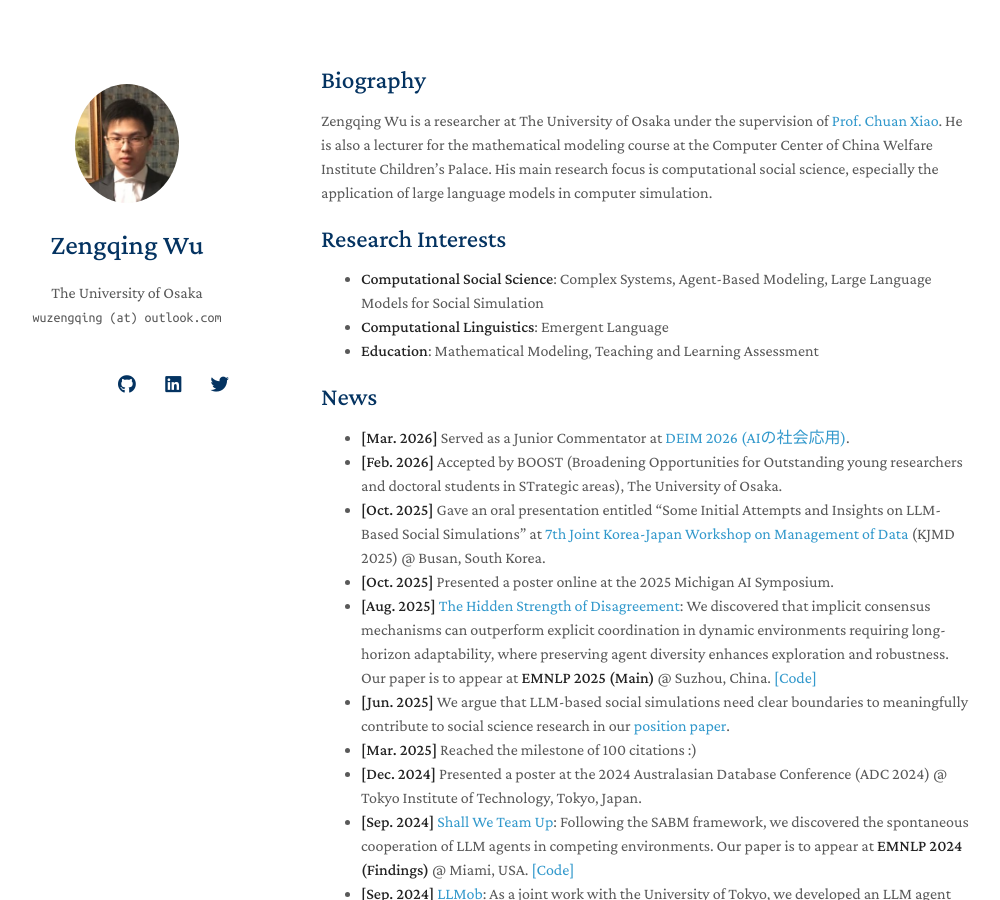
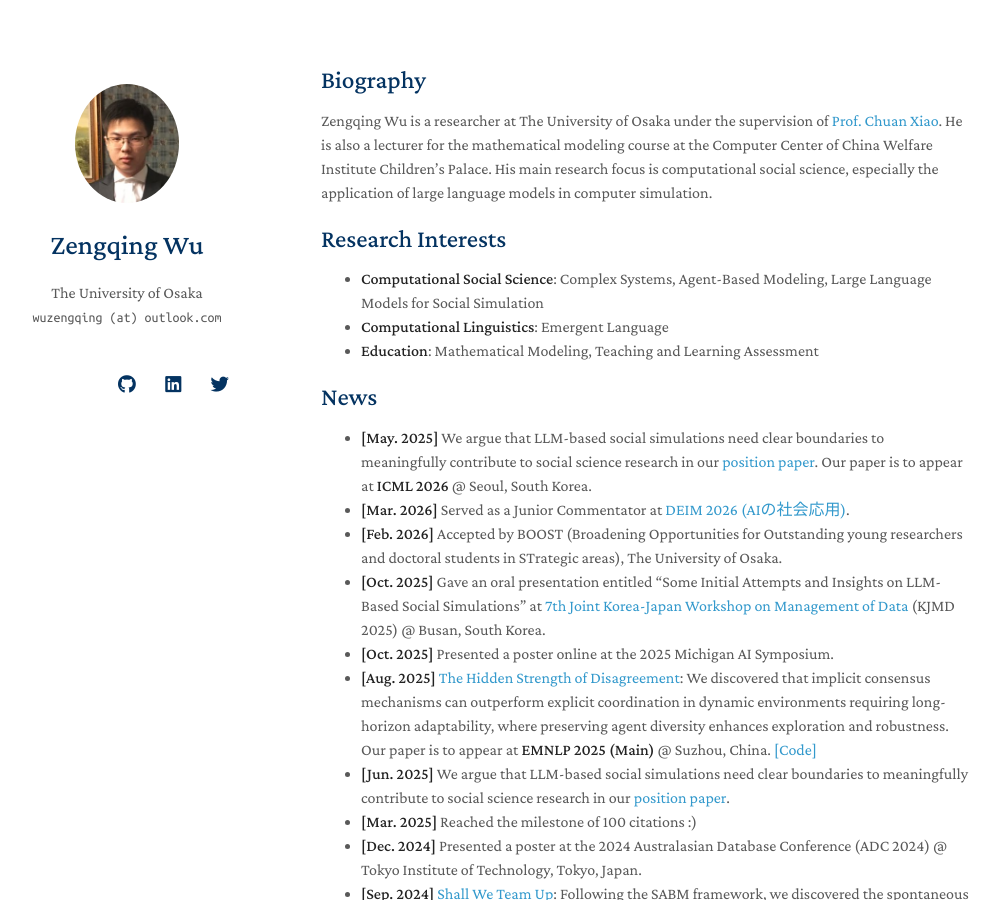
Before and after one commit to wuzengqing001225/wuzengqing001225.github.io, a Jekyll site: the page built from index.md, in a window 1280 px wide and 900 px high. Shown: the whole window, without its empty margins (149-1149 px from the left). Built offline with Jekyll 4.4.1, drawn with Linux system fonts in a browser that asks for light colours; nearby versions of some CDN libraries; a style sheet for code colours, icons or effects is not loaded; our own code applies the rules of GitHub Pages for plain Markdown files.

Commit message:
Update index.md

```diff
--- a/index.md
+++ b/index.md
@@ -16,6 +16,7 @@
 
 ## News
 
+- **[May. 2025]** We argue that LLM-based social simulations need clear boundaries to meaningfully contribute to social science research in our [position paper](https://arxiv.org/abs/2506.19806). Our paper is to appear at **ICML 2026** @ Seoul, South Korea.
 - **[Mar. 2026]** Served as a Junior Commentator at [DEIM 2026 (AIの社会応用)](https://pub.confit.atlas.jp/ja/event/deim2026/session/1RoomL06-10).
 - **[Feb. 2026]** Accepted by BOOST (Broadening Opportunities for Outstanding young researchers and doctoral students in STrategic areas), The University of Osaka.
 - **[Oct. 2025]** Gave an oral presentation entitled "Some Initial Attempts and Insights on LLM-Based Social Simulations" at [7th Joint Korea-Japan Workshop on Management of Data](https://joohyung00.github.io/kjmd2025/) (KJMD 2025) @ Busan, South Korea.
```
